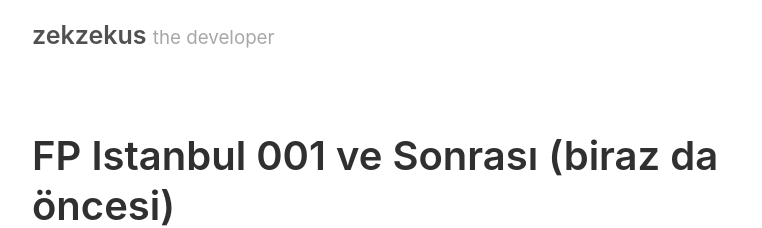
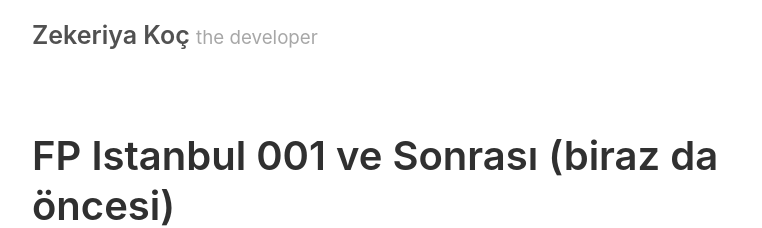
Before and after one commit to zekzekus/zekzekus.github.com, a Jekyll site: the page built from index.html, in a window 1280 px wide. Shown: the top 228 px of the page, without its empty margins (258-1020 px from the left). Built offline with Jekyll 4.4.1, drawn with Linux system fonts in a browser that asks for light colours; the list of posts is cut into pages by our own code.

Commit message:
updated confoguration file to include new domain

```diff
--- a/_config.yml
+++ b/_config.yml
@@ -1,7 +1,7 @@
 # Setup
-title: zekzekus
+title: Zekeriya Koç
 tagline: the developer
-url: https://zekzekus.github.io/
+url: https://www.zeko.dev/
 paginate: 1
 baseurl: ""
 permalink: pretty
```
